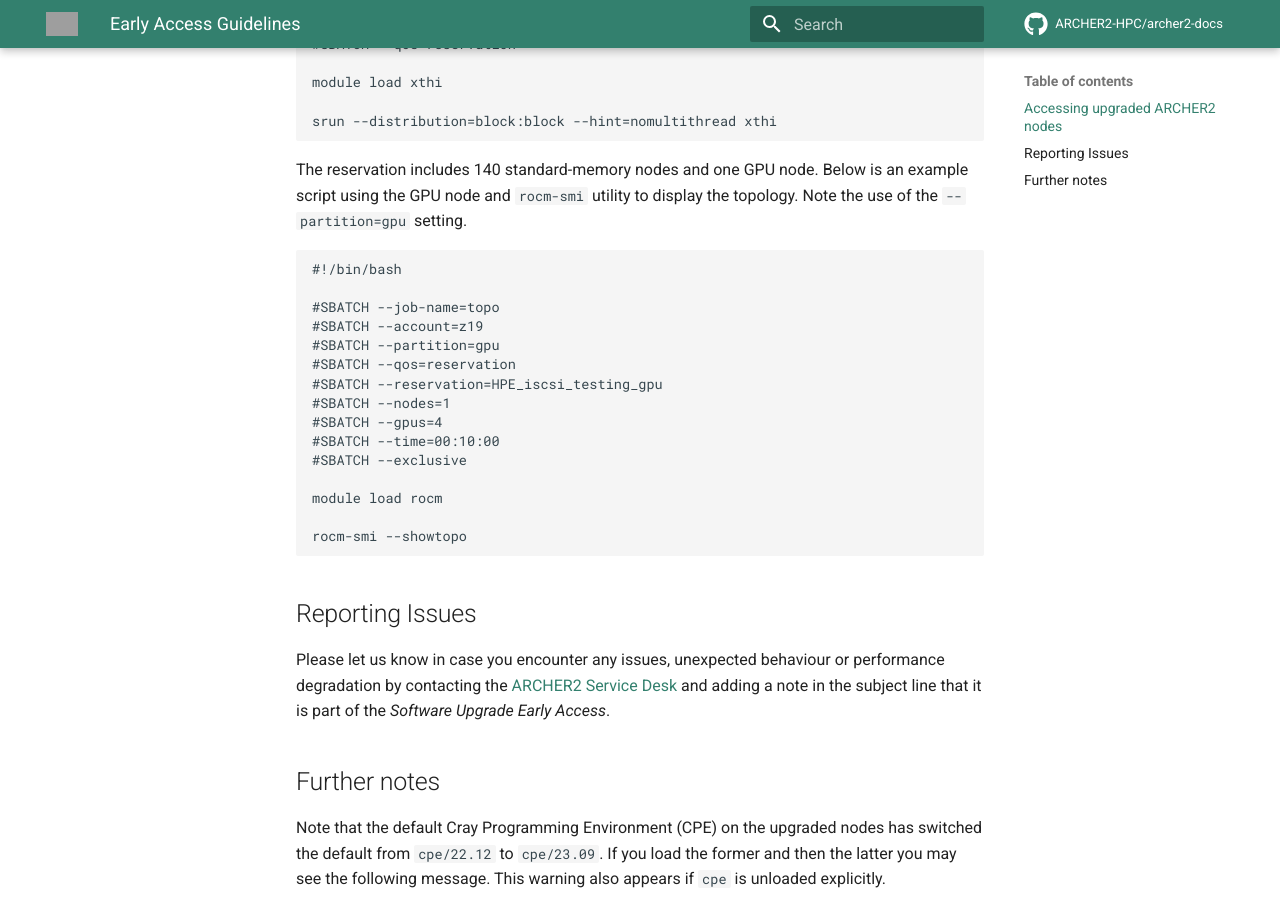
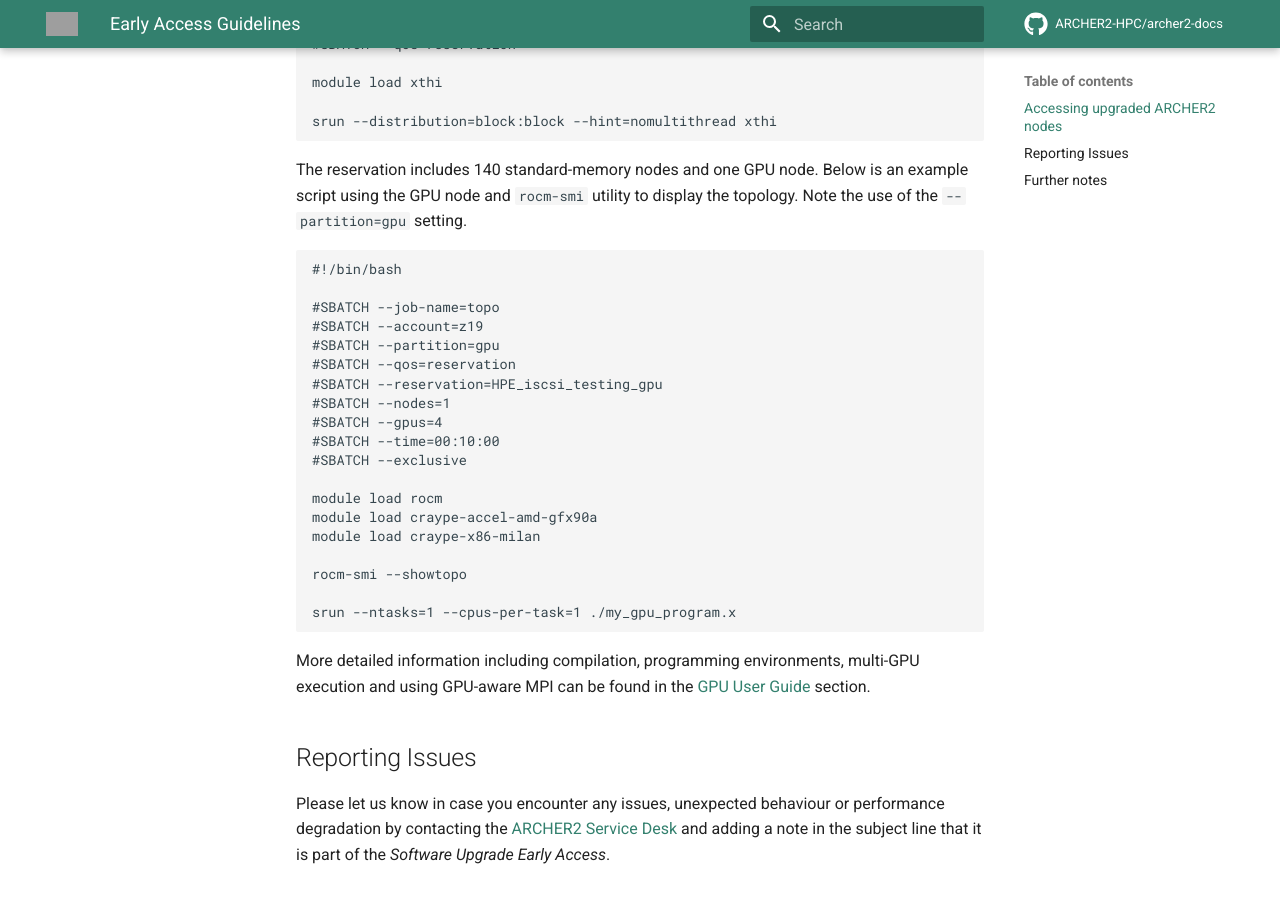
Before and after one commit to ARCHER2-HPC/archer2-docs, an MkDocs documentation site: the page built from docs/quick-start/quickstart-early-access.md, in a window 1280 px wide and 900 px high, scrolled down 844 px. Built offline with MkDocs 1.6.1 and Material for MkDocs 9.7.7, drawn with Linux system fonts in a browser that asks for light colours; comment, search, counter and statistics services are not loaded; grey boxes are pictures that could not be loaded.

Commit message:
add modules for arch specification and a link to GPU user guide

```diff
--- a/docs/quick-start/quickstart-early-access.md
+++ b/docs/quick-start/quickstart-early-access.md
@@ -54,8 +54,17 @@ the topology. Note the use of the `--partition=gpu` setting.
     #SBATCH --exclusive
 
     module load rocm
+    module load craype-accel-amd-gfx90a
+    module load craype-x86-milan
 
     rocm-smi --showtopo
+
+    srun --ntasks=1 --cpus-per-task=1 ./my_gpu_program.x
+
+More detailed information including compilation, programming environments,
+multi-GPU execution and using GPU-aware MPI can be found in the
+[GPU User Guide](https://docs.archer2.ac.uk/user-guide/gpu/)
+section.
 
 ## Reporting Issues
 
```
